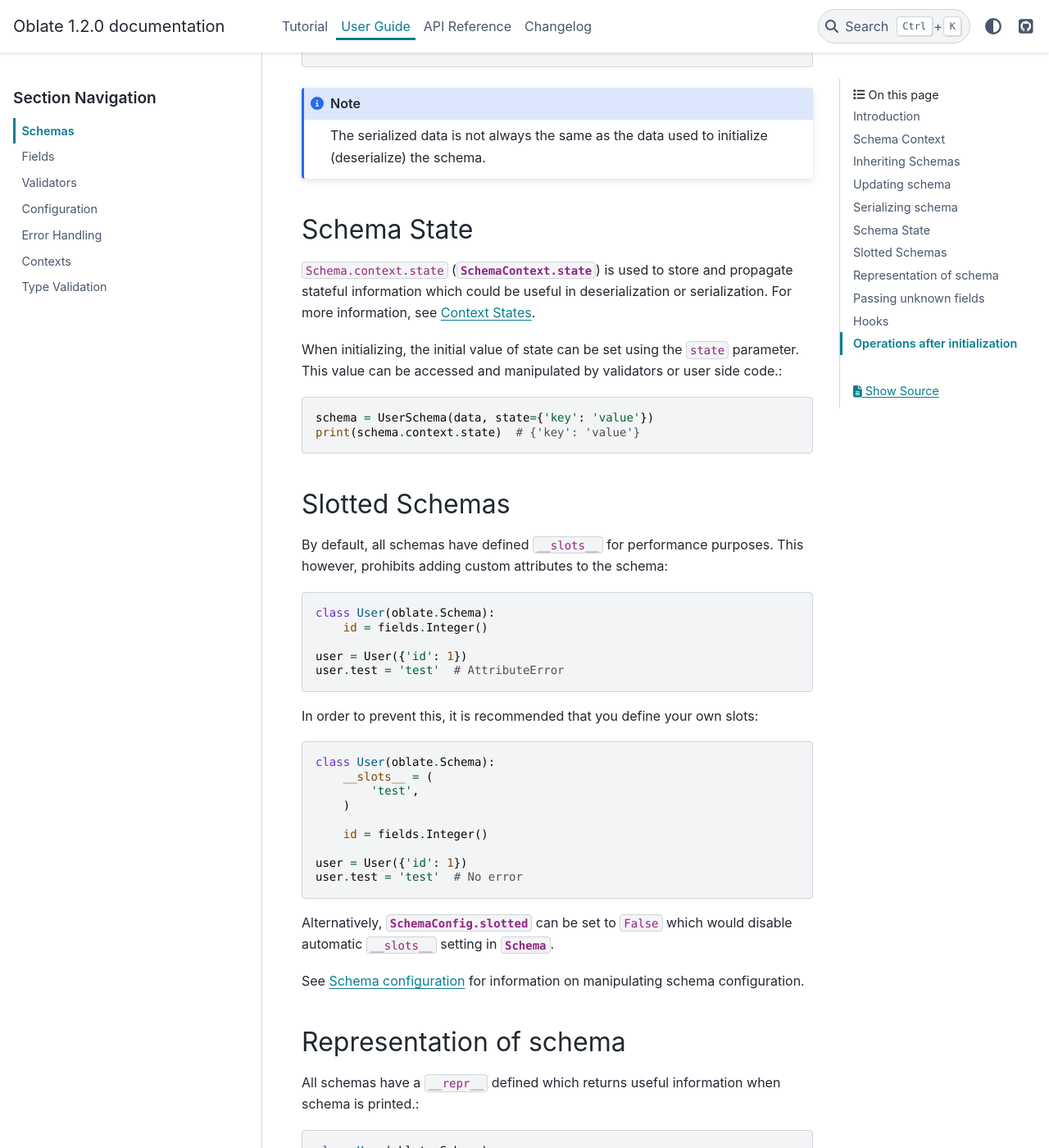
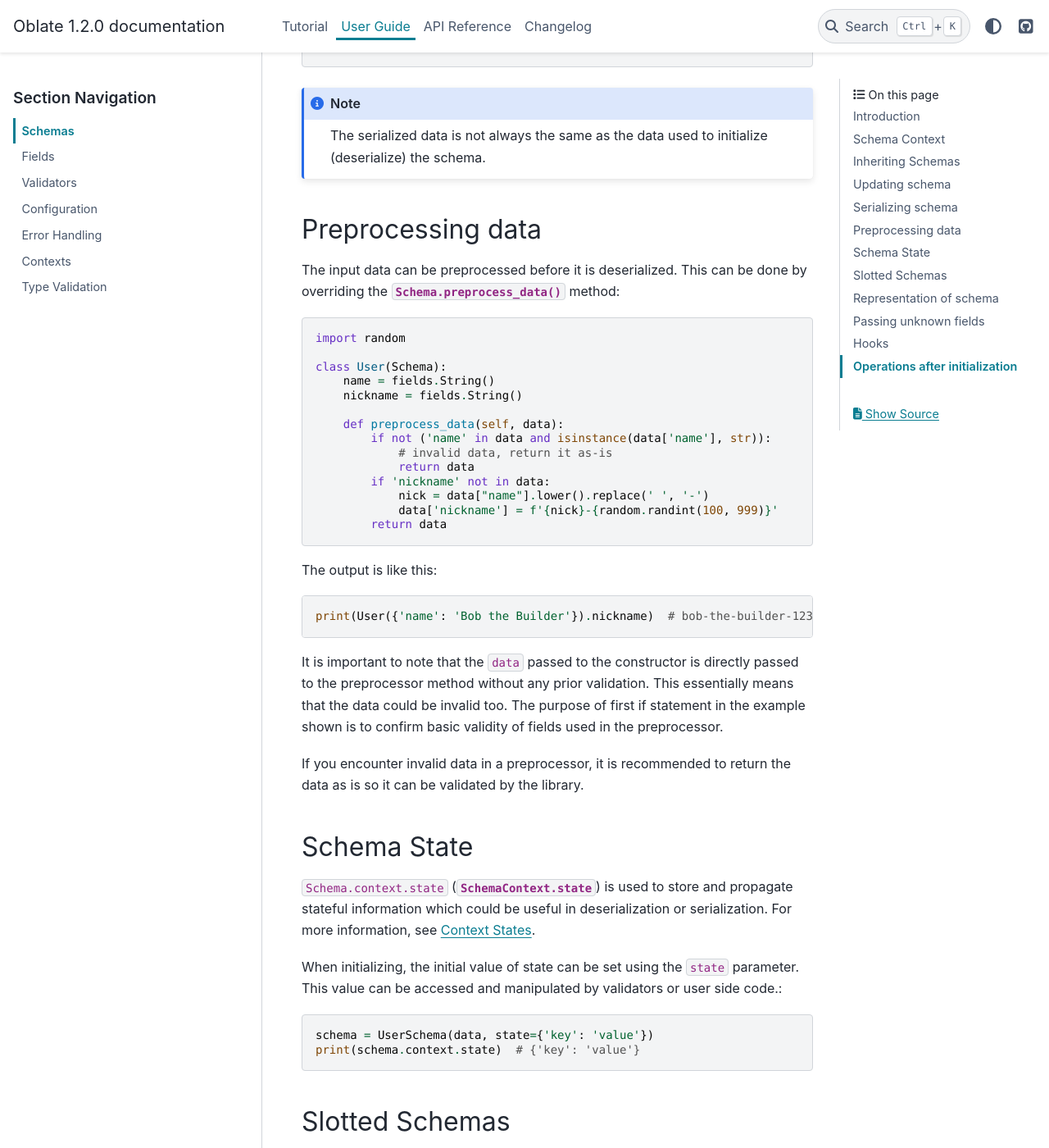
Before and after one commit to izxxr/oblate, a Sphinx documentation site: the page built from docs/source/guide/schema.rst, in a window 1280 px wide and 1400 px high, scrolled down 2531 px. Shown: the whole window at 82% size. Built offline with Sphinx 7.4.7 and the PyData theme 0.15.4, drawn with Linux system fonts in a browser that asks for light colours.

Commit message:
Add Schema.preprocess_data method for preprocessing input data

```diff
--- a/docs/source/changelog.rst
+++ b/docs/source/changelog.rst
@@ -13,11 +13,13 @@ New features
 
 - Add :exc:`FieldNotSet` exception to be raised on accessing fields without values.
 - Add :meth:`Schema.copy` method for copying schema instances.
+- Add :meth:`Schema.preprocess_data` for preprocessing of input data.
 
 Improvements
 ~~~~~~~~~~~~
 
-- All fields now have relevant attributes to access values passed to constructor
+- All fields now have relevant attributes to access values passed to constructor.
+- Schema constructor now raises :exc:`TypeError` if non-mapping type is passed as data.
 
 v1.1.0
 ------
--- a/docs/source/guide/schema.rst
+++ b/docs/source/guide/schema.rst
@@ -117,6 +117,41 @@ Output::
 
     The serialized data is not always the same as the data used to initialize (deserialize)
     the schema.
+
+.. _guide-schema-preprocess-data:
+
+Preprocessing data
+------------------
+
+The input data can be preprocessed before it is deserialized. This can be done by overriding
+the :meth:`Schema.preprocess_data` method::
+
+    import random
+
+    class User(Schema):
+        name = fields.String()
+        nickname = fields.String()
+
+        def preprocess_data(self, data):
+            if not ('name' in data and isinstance(data['name'], str)):
+                # invalid data, return it as-is
+                return data
+            if 'nickname' not in data:
+                nick = data["name"].lower().replace(' ', '-')
+                data['nickname'] = f'{nick}-{random.randint(100, 999)}'
+            return data
+
+The output is like this::
+
+    print(User({'name': 'Bob the Builder'}).nickname)  # bob-the-builder-123
+
+It is important to note that the ``data`` passed to the constructor is directly passed
+to the preprocessor method without any prior validation. This essentially means that the
+data could be invalid too. The purpose of first if statement in the example shown is to
+confirm basic validity of fields used in the preprocessor.
+
+If you encounter invalid data in a preprocessor, it is recommended to return the data
+as is so it can be validated by the library.
 
 .. _guide-schema-schema-state:
 
```
Also changed, not shown: 3 other files.
